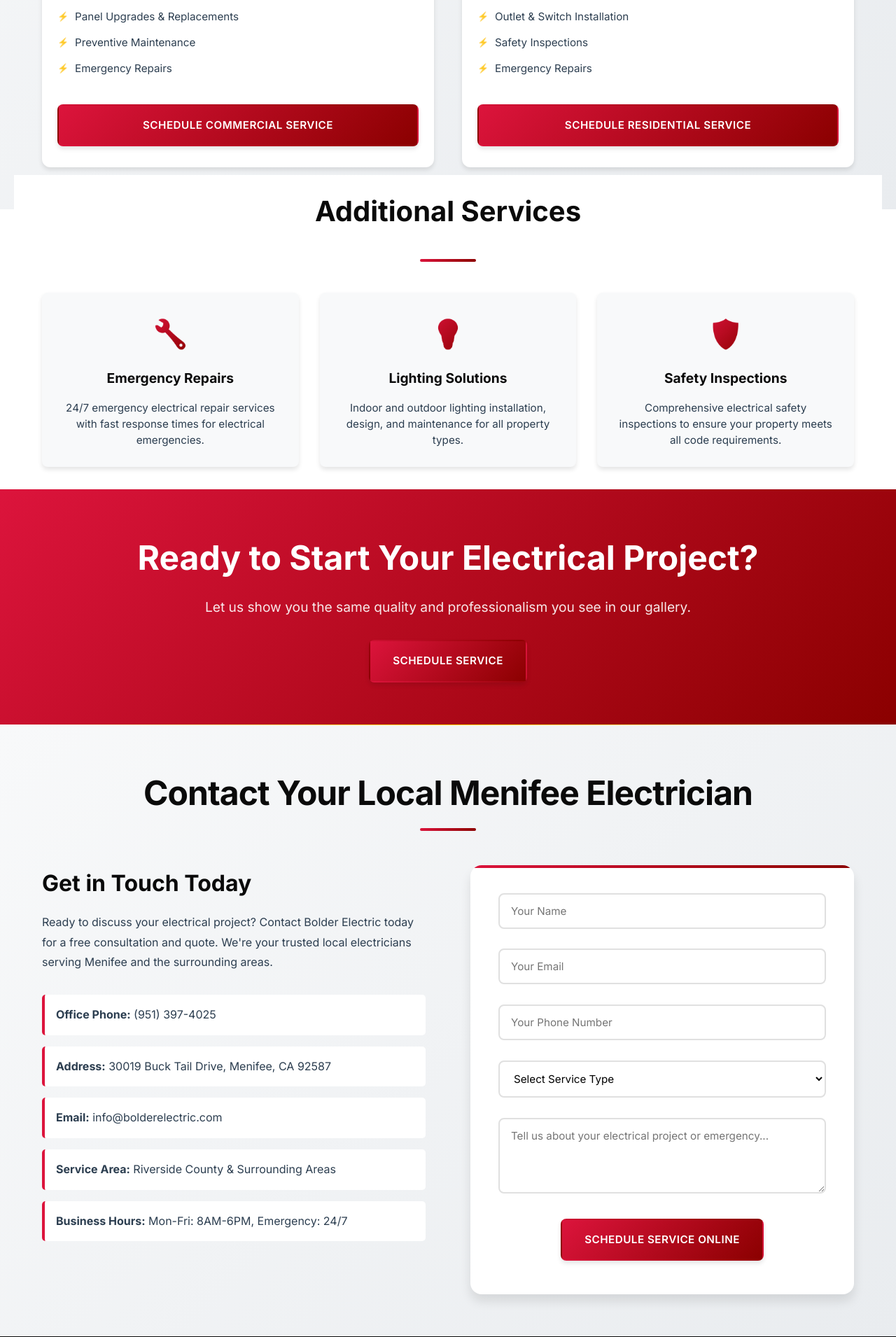
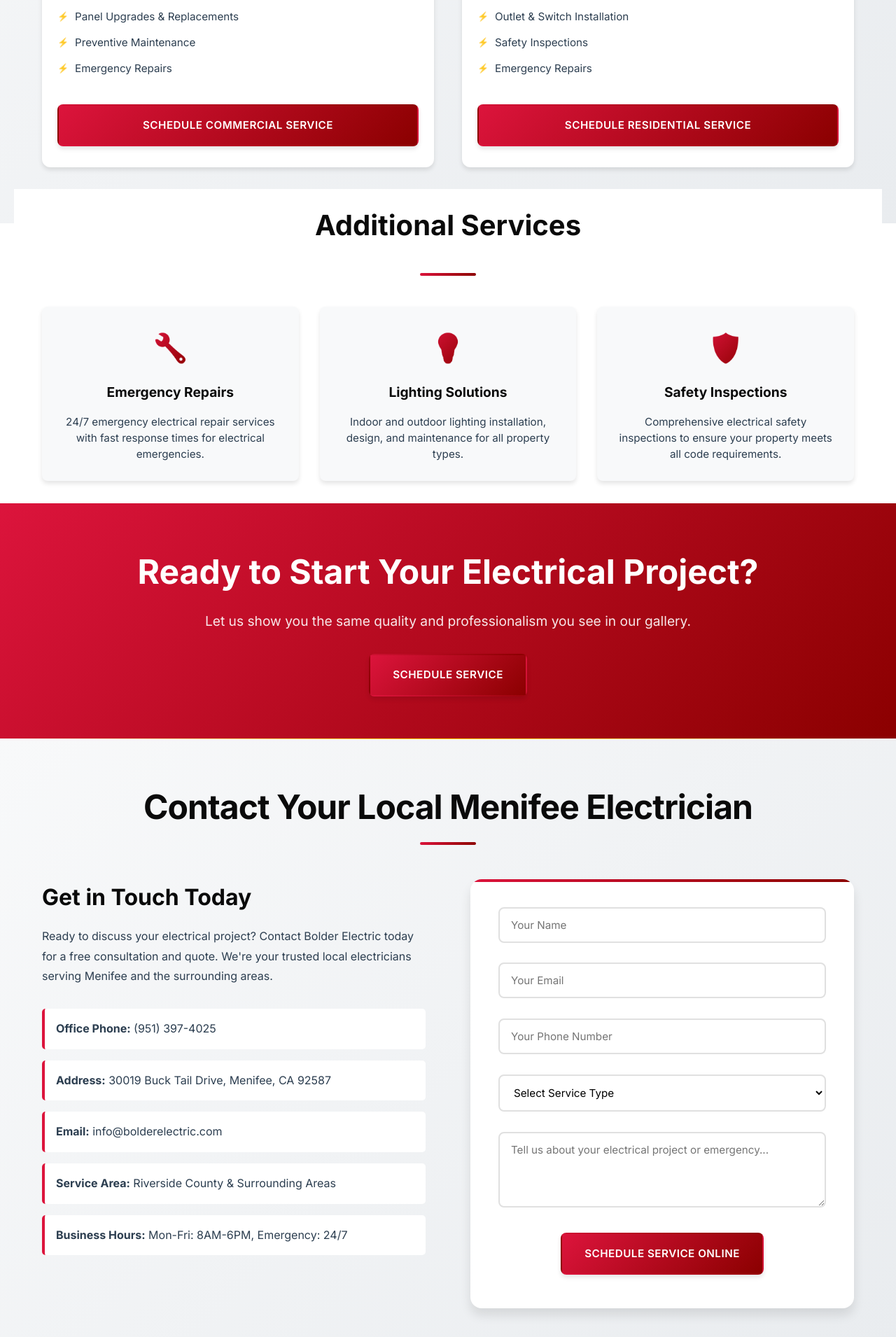
Before and after one commit to heringpm/bolder_electric, a Flask app: page / in a window 1280 px wide. Shown: the part 1750-3660 px from the top of the page at 70% size. Run offline with Flask 3, Linux system fonts and the light colour scheme; data comes from the database, SQL or seed files in the repository.

Commit message:
Add bottom spacing to main services section
- Increase services-new bottom padding from 60px to 80px
- This creates proper separation before additional services
- Should fix the title being cut off by background transition

```diff
--- a/static/css/style.css
+++ b/static/css/style.css
@@ -420,7 +420,7 @@ section {
 /* NEW SERVICES SECTION */
 .services-new {
     background: linear-gradient(135deg, #f8f9fa 0%, #e9ecef 100%);
-    padding: 60px 0;
+    padding: 60px 0 80px 0;
 }
 
 .services-header {
```
